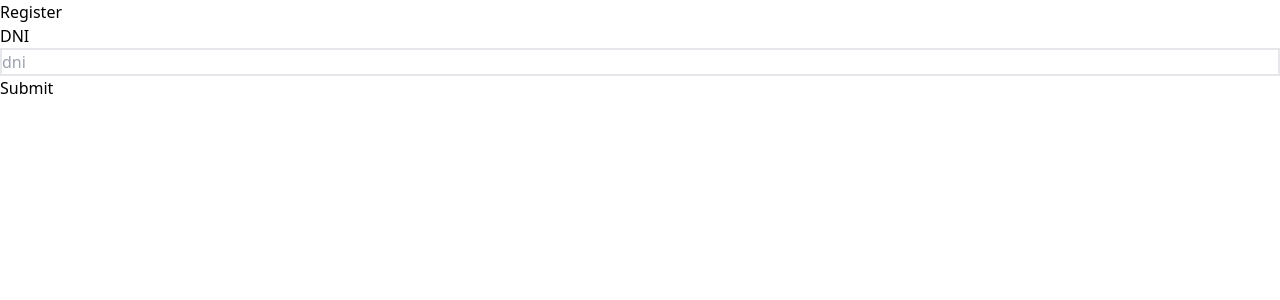
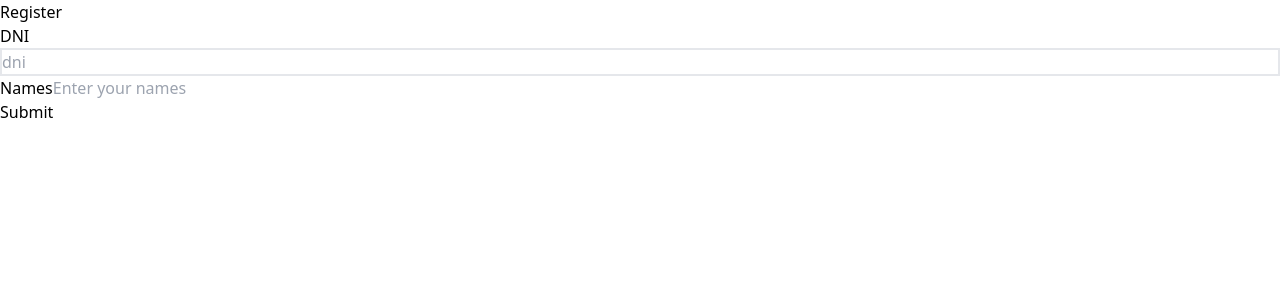
Before and after one commit to wainola/forms-kt, a Next.js app: page /register in a window 1280 px wide. Shown: the top 300 px of the page. Built offline with nearby package versions, Linux system fonts and the light colour scheme.

Commit message:
WIP: inputText component

```diff
--- /dev/null
+++ b/components/InputText.js
@@ -0,0 +1,29 @@
+import { useField } from 'formik';
+import React from 'react';
+
+export default function InputText({
+  type = 'text',
+  labelFor,
+  placeholder,
+  id,
+  label,
+  name,
+}) {
+  const [field, meta, helpers] = useField(name);
+
+  const handleChange = function (evt) {
+    return field.onChange(evt);
+  };
+  return (
+    <div>
+      <label htmlFor={labelFor}>{label}</label>
+      <input
+        type={type}
+        placeholder={placeholder}
+        id={id}
+        name={name}
+        onChange={handleChange}
+      />
+    </div>
+  );
+}
--- a/components/index.js
+++ b/components/index.js
@@ -1,2 +1,3 @@
 export { default as InputDNI } from './inputDNI';
+export { default as InputText } from './InputText';
 export { default as FormComponent } from './formComponent';
--- a/pages/register.js
+++ b/pages/register.js
@@ -1,5 +1,5 @@
 import React from 'react';
-import { FormComponent, InputDNI } from '../components';
+import { FormComponent, InputDNI, InputText } from '../components';
 
 export default function Register() {
   const formValues = {
@@ -26,6 +26,14 @@ export default function Register() {
             id="dni"
             label="DNI"
           />
+          <InputText
+            name="names"
+            type="text"
+            placeholder="Enter your names"
+            labelFor="names"
+            id="names"
+            label="Names"
+          />
           <button type="submit">Submit</button>
         </FormComponent>
       </div>
```
